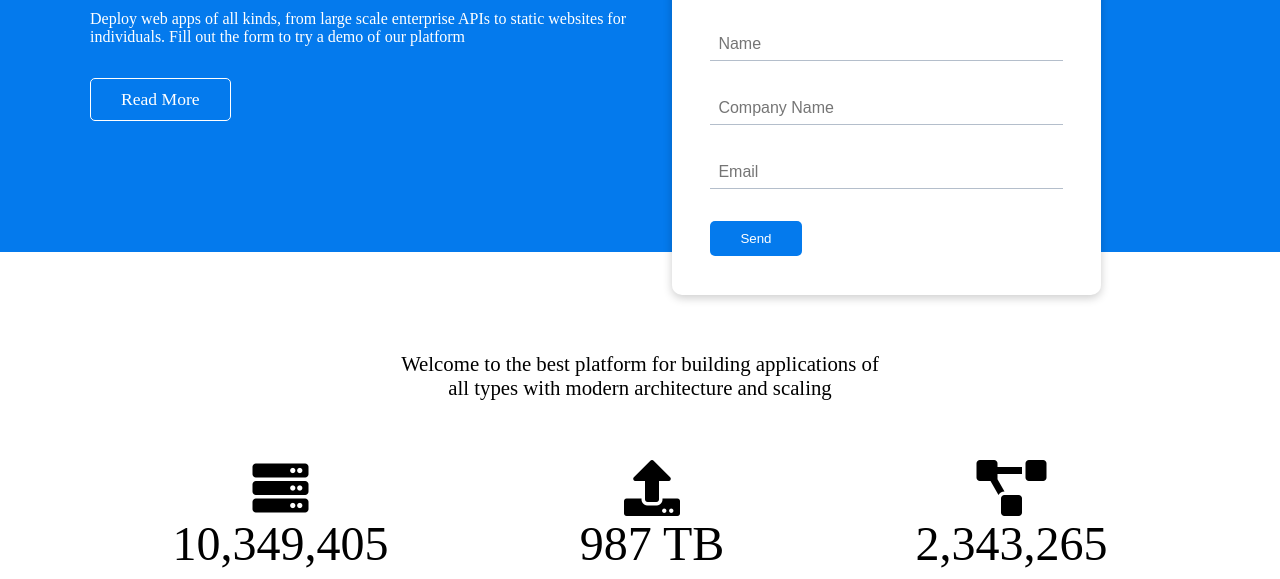
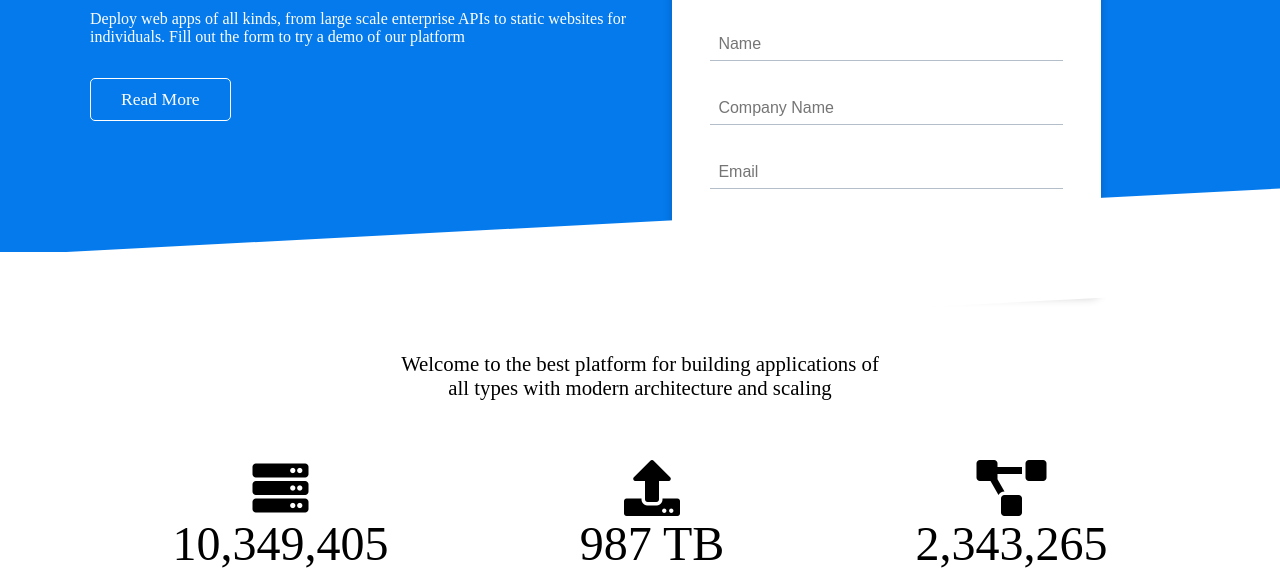
Before and after one commit to tcish/css_flex_practice, a plain HTML site: page index.html in a window 1280 px wide. Shown: the part 220-799 px from the top of the page. Drawn offline with Linux system fonts and the light colour scheme.

Commit message:
added skew style on header

```diff
--- a/css/style.css
+++ b/css/style.css
@@ -54,6 +54,18 @@
 .header{
   background-color: #047aed;
   height: 400px;
+  position: relative;
+}
+
+.header::after {
+  content: '';
+  position: absolute;
+  height: 100px;
+  bottom: -70px;
+  right: 0;
+  left: 0;
+  background: #fff;
+  transform: skewY(-3deg);
 }
 
 .header .head__content{
```
